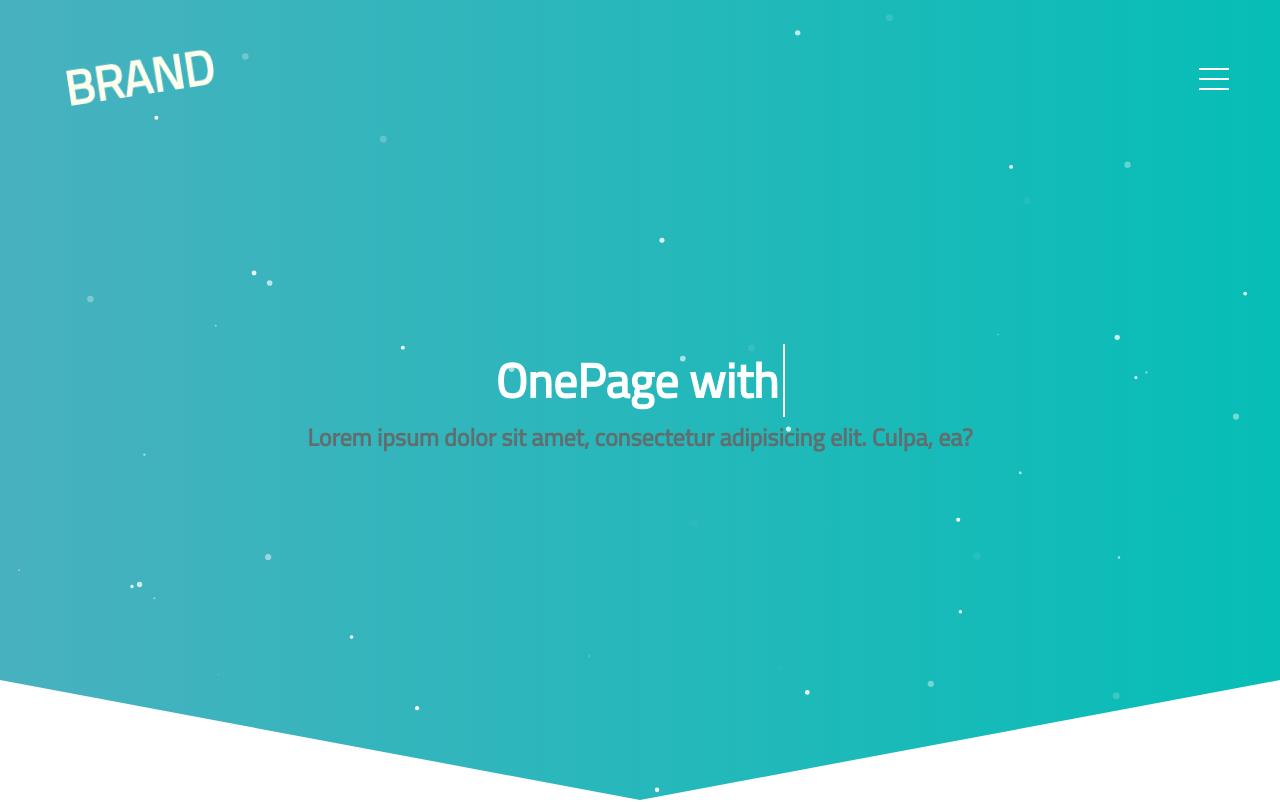
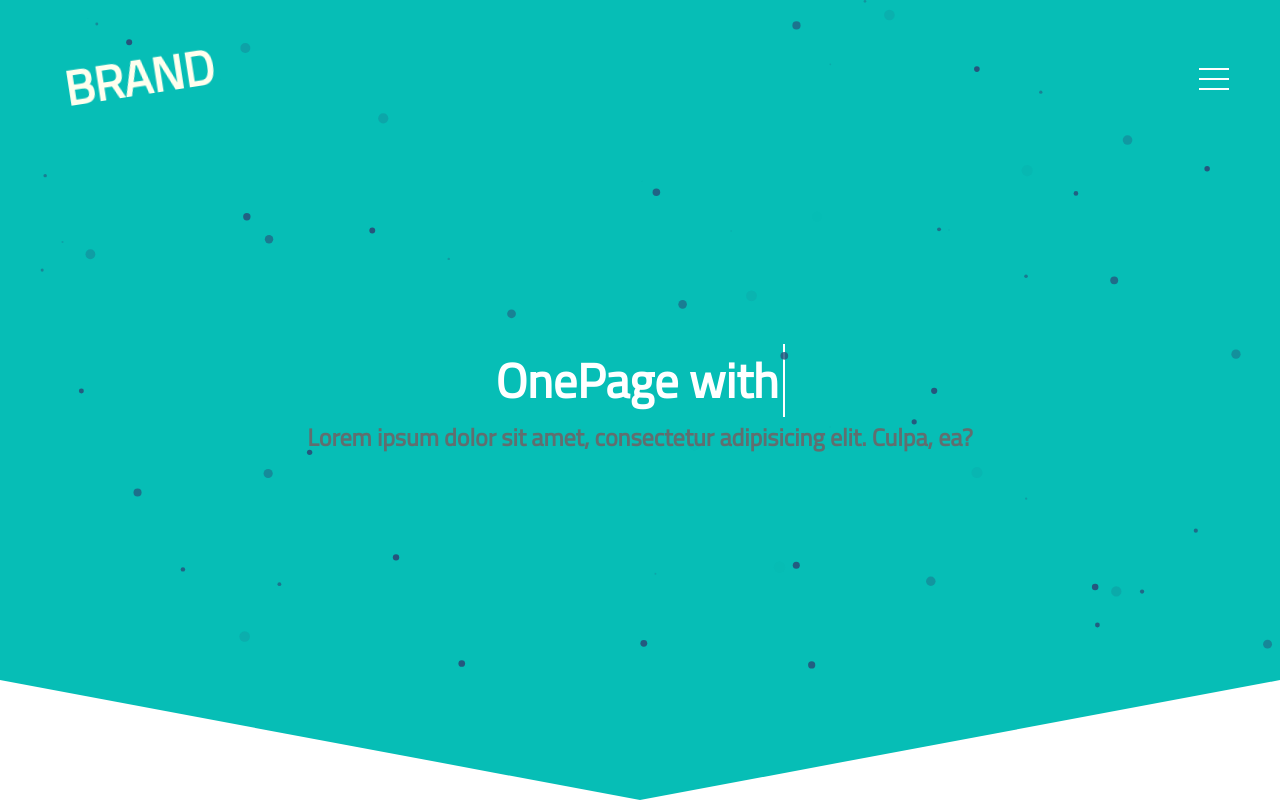
Before and after one commit to Fziliotti/FPS-SDev, a website: page index.html in a window 1280 px wide. Shown: the top 802 px of the page. Drawn offline with nearby package versions, Linux system fonts and the light colour scheme; some packages are replaced by stand-ins of ours; a script that the page names is missing.

Commit message:
adicionando aleatoriedade da animação

```diff
--- a/gulpfile.js
+++ b/gulpfile.js
@@ -71,6 +71,6 @@ gulp.task('browserSync', function() {
 // Dev task
 gulp.task('dev', ['css','browserSync'], function() {
   gulp.watch('./scss/*.scss', ['css']).on("change", browserSync.reload);
-  gulp.watch('./js/*.js', ['js']);
+  // gulp.watch('./js/*.js', ['js']);
   gulp.watch('./*.html').on("change",browserSync.reload);
 });
--- a/js/efeitoParticulas.js
+++ b/js/efeitoParticulas.js
@@ -1,13 +1,3 @@
-const RADIUS = 4;const COLOR = "#FFF";
-const TTL = 70; // 60f = 1s pra maioria dos monitores
-const ACC = 0.5; // Gravidade em px/frame^2
-const EFEITO = "Chuva";
-const SENTIDO = Math.PI / 2;
-
-const PERMANENCIA = 20;
-
-Math.TAU = 2 * 3.141592653589793238462643383279502;
-
 class Particula {
     constructor(x, y) {
         this.x = x || 0;
@@ -24,7 +14,7 @@ class Particula {
 
     efeitoChuva() {
         // Acelerando particula a ACCpx/tick^2 quando a particula tiver viva por 30 frames (0.5s)
-        if(this.aliveFor >= PERMANENCIA){
+        if (this.aliveFor >= PERMANENCIA) {
             this.dx += Math.cos(SENTIDO) * ACC;
             this.dy += Math.sin(SENTIDO) * ACC;
         }
@@ -52,7 +42,7 @@ class Particula {
         this.aliveFor++;
 
         // Removendo se mais velha que o necessário
-        if(this.aliveFor >= this.ttl)
+        if (this.aliveFor >= this.ttl)
             this.isAlive = false;
     }
 
@@ -72,14 +62,14 @@ class Particula {
 
 (() => {
     const canvas = document.getElementById("particulas"),
-             ctx = canvas.getContext("2d");
+        ctx = canvas.getContext("2d");
 
     const particulas = new Array();
 
     function frame() {
         // Atualizando tamanho
-        if(canvas.width != canvas.clientWidth
-                || canvas.height != canvas.clientHeight){
+        if (canvas.width != canvas.clientWidth ||
+            canvas.height != canvas.clientHeight) {
             canvas.width = canvas.clientWidth;
             canvas.height = canvas.clientHeight;
         }
@@ -92,13 +82,13 @@ class Particula {
 
         // Particulas abaixo da tela morrem
         particulas.forEach(p => {
-            if(p.y - p.radius > canvas.height)
+            if (p.y - p.radius > canvas.height)
                 p.isAlive = false;
         });
 
         // Removendo particulas que devem ser removidas
         particulas.filter(p => !p.isAlive)
-                .forEach(p => particulas.splice(particulas.indexOf(p), 1));
+            .forEach(p => particulas.splice(particulas.indexOf(p), 1));
 
         // Nova particula
         particulas.push(new Particula(Math.random() * canvas.width, Math.random() * canvas.height));
@@ -108,3 +98,62 @@ class Particula {
     }
     requestAnimationFrame(frame);
 })();
+
+
+var RADIUS = 4;
+var COLOR = "#FFF";
+var TTL = 70; // 60f = 1s pra maioria dos monitores
+var ACC = 0.1; // Gravidade em px/frame^2
+var EFEITO = "Chuva";
+var SENTIDO = Math.PI / 2;
+var PERMANENCIA = 30;
+Math.TAU = 2 * 3.141592653589793238462643383279502;
+
+
+// ALTERNANCIA DE ANIMAÇÕES
+
+var bg = document.querySelector(".intro");
+var introBrand = document.querySelector(".intro__brand");
+var introTitle = document.querySelector(".intro__title");
+
+var temas= [
+    {colorBG: "#EF476F", colorPart: "#FFF" ,radius: 6, acc: 0.2, permanencia: 30, sentidoNumerador: 3},
+    {colorBG: "#26547C", colorPart: "#001C55",radius: 4, acc: 0.1, permanencia: 30, sentidoNumerador: 2 },
+    {colorBG: "#06beb6", colorPart: "#26547C",radius: 6, acc: 0.2, permanencia: 20, sentidoNumerador: 1 },
+    {colorBG: "#FFD166", colorPart: "#fff",radius: 6, acc: 0.3, permanencia: 70, sentidoNumerador: 1 },
+    {colorBG: "#94B0DA", colorPart: "#fff",radius: 7, acc: 0.2, permanencia: 60, sentidoNumerador: 4 },
+    {colorBG: "#475B5A", colorPart: "#52D1DC",radius: 7, acc: 0.2, permanencia: 25, sentidoNumerador: 0.5 },
+]
+
+
+function alterarAnimation() {
+   var temasSize = temas.length;
+   var numRandom = getRandom(temasSize) -1 ;
+   var temaEscolhido = temas[numRandom];
+
+   RADIUS = temaEscolhido.radius;
+   COLOR = temaEscolhido.colorPart;
+   ACC = temaEscolhido.acc;
+   SENTIDO = Math.PI / temaEscolhido.sentidoNumerador;
+   PERMANENCIA =temaEscolhido.permanencia;
+
+
+   bg.style.background = temaEscolhido.colorBG;
+}
+window.setInterval('alterarAnimation()', 4000);
+
+
+
+function RandomColor() {
+    hexadecimal = new Array("0", "1", "2", "3", "4", "5", "6", "7", "8", "9", "A", "B", "C", "D", "E", "F")
+    corAleatoria = "#";
+    for (i = 0; i < 6; i++) {
+        pos = getRandom(hexadecimal.length -1)
+        corAleatoria += hexadecimal[pos]
+    }
+    return corAleatoria
+}
+
+function getRandom(max) {
+    return Math.floor(Math.random() * max + 1)
+}
--- a/scss/__global.scss
+++ b/scss/__global.scss
@@ -132,9 +132,10 @@ body {
 
 
 canvas {
+    z-index: 1;
     position: absolute;
     top: 0;
     left: 0;
     width: 100%;
-    height: 100%;
+    height: 85%;
 }
--- a/scss/__sections.scss
+++ b/scss/__sections.scss
@@ -16,7 +16,7 @@
     align-items: center;
     flex-wrap: wrap;
     text-align: center;
-
+    transition: 0.8s all ease-in-out;
 
     &__nav {
         position: absolute;
@@ -55,7 +55,9 @@
     }
 
     &__menu {
+        z-index: 2 ;
         &__cta {
+
             position: absolute;
             top: 8%;
             right: 4%;
```
Also changed, not shown: css/main.css, css/main.min.css.
